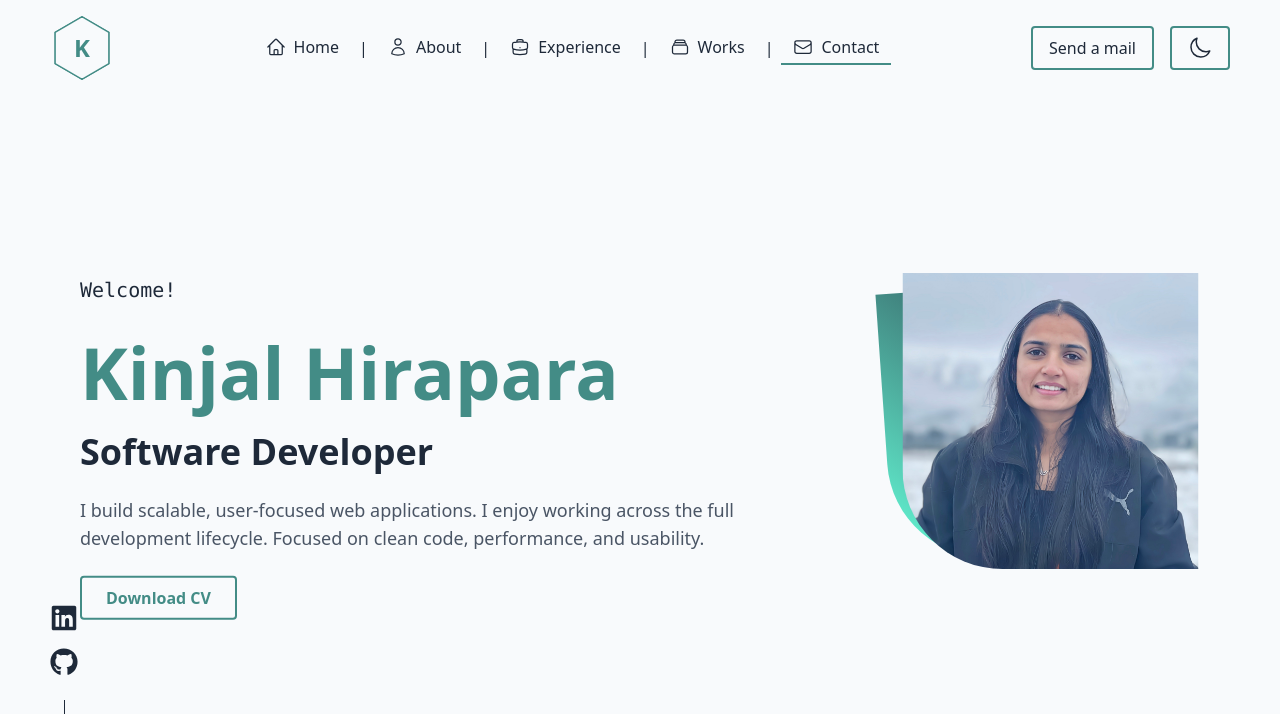
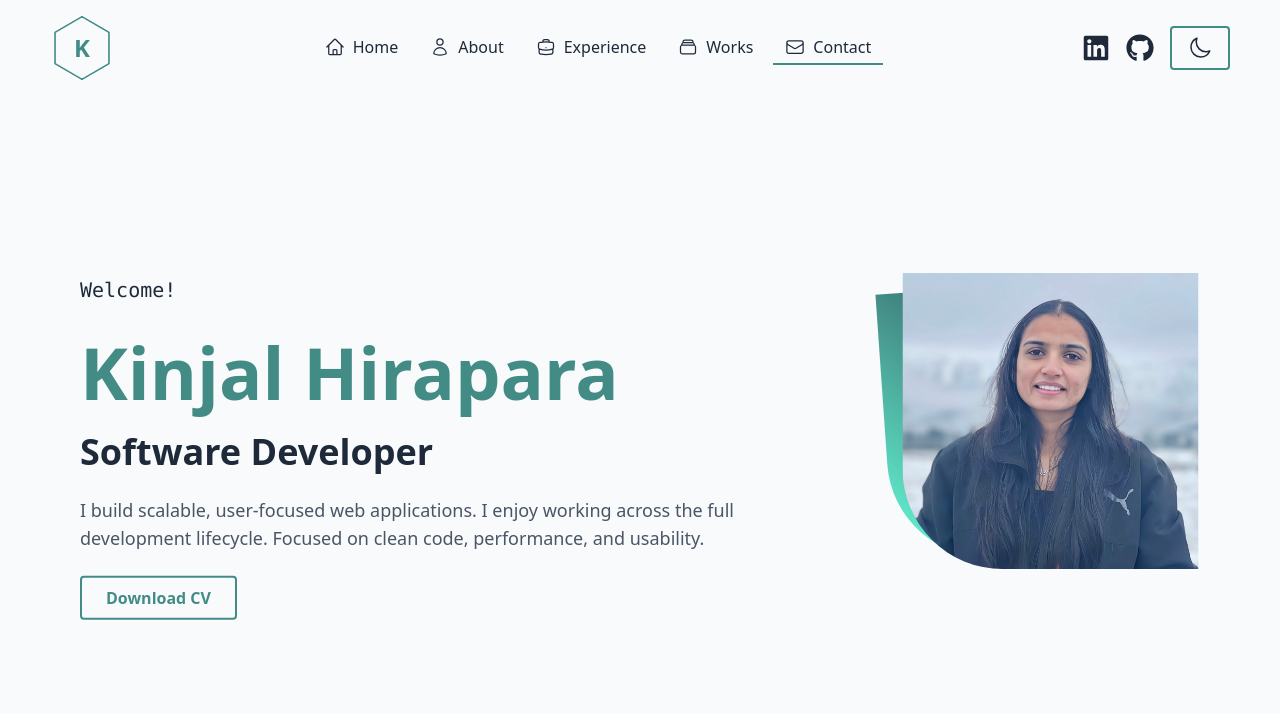
Before and after one commit to KinjalHirapara/portfolio, a React (Vite) app: page / in a window 1280 px wide. Shown: the top 714 px of the page. Built offline with nearby package versions, Linux system fonts and the light colour scheme.

Commit message:
Menu updated.

```diff
--- a/src/components/Nav.tsx
+++ b/src/components/Nav.tsx
@@ -1,16 +1,19 @@
+import { useState } from "react";
 import { useTheme } from "../context/ThemeContext";
 import NavLinks from "./NavLinks";
 import ThemeToggle from "./ThemeToggle";
 import { FaLinkedin, FaGithub } from "react-icons/fa";
+import { LuMenu, LuX } from "react-icons/lu";
 const Nav: React.FC = () => {
   const { theme } = useTheme();
+  const [menuOpen, setMenuOpen] = useState(false);
 
   return (
     <>
       <nav
-        className={`px-[5px] md:px-[50px] py-4 flex justify-between items-center w-full`}
+        className={`relative px-[5px] md:px-[50px] py-4 flex justify-between items-center w-full`}
       >
-        <a href="#home">
+        <a href="#home" className="flex items-center gap-3">
           <div className="logo relative w-16 h-16 text-primary">
             <div
               className={`hex-container inset-0 z-0 absolute top-0 left-0  flex items-center justify-center text-2xl font-bold cursor-pointer`}
@@ -22,16 +25,17 @@ const Nav: React.FC = () => {
             </div>
           </div>
         </a>
-        <div className="xl:flex hidden">
+        <div className="hidden xl:flex">
           <NavLinks />
         </div>
         <div className="flex items-center gap-4">
-          <div className="xl:hidden flex gap-4 justify-center items-center">
+          <div className="flex gap-4 justify-center items-center">
             <div>
               <a
                 href="https://www.linkedin.com/in/kinjalhirapara"
                 className="transition hover:-translate-y-1 hover:text-primary"
-                target="_blank" rel="noopener noreferrer"
+                target="_blank"
+                rel="noopener noreferrer"
               >
                 <FaLinkedin className="w-7 h-7 transition hover:-translate-y-1 hover:text-primary" />
               </a>
@@ -40,52 +44,60 @@ const Nav: React.FC = () => {
               <a
                 href="https://github.com/KinjalHirapara"
                 className="transition hover:-translate-y-1 hover:text-primary"
-                target="_blank" rel="noopener noreferrer"
+                target="_blank"
+                rel="noopener noreferrer"
               >
                 <FaGithub className="w-7 h-7 transition hover:-translate-y-1 hover:text-primary" />
               </a>
             </div>
           </div>
-          <div className="flex gap-2">
-            <a
-              className="px-4 py-2 rounded border-2 border-primary bg-transparent transition
-    hover:shadow-[3px_3px_0_0_var(--color-primary)] hover:-translate-x-1 hover:-translate-y-1"
-              href="mailto:kinjalhirapara25@gmail.com"
-            >
-              Send a mail
-            </a>
-          </div>
           <ThemeToggle />
+          <button
+            type="button"
+            className="xl:hidden cursor-pointer h-10 px-4 py-2 rounded border-2 border-primary bg-transparent transition hover:shadow-[3px_3px_0_0_var(--color-primary)] hover:-translate-x-1 hover:-translate-y-1 flex items-center gap-2 leading-none"
+            aria-label="Toggle menu"
+            aria-expanded={menuOpen}
+            onClick={() => setMenuOpen((open) => !open)}
+          >
+            {menuOpen ? (
+              <>
+                <LuX className="h-6 w-6" />
+              </>
+            ) : (
+              <>
+                <LuMenu className="h-6 w-6" />
+              </>
+            )}
+          </button>
         </div>
       </nav>
-      <div className="hidden xl:block fixed bottom-0 md:left-[50px] left-[10px] z-9">
-        <div className="flex flex-col gap-4 justify-center items-center">
-          <div>
-            <a
-              href="https://www.linkedin.com/in/kinjalhirapara"
-              className="transition hover:-translate-y-1 hover:text-primary"
-              target="_blank" rel="noopener noreferrer"
-            >
-              <FaLinkedin className="w-7 h-7 transition hover:-translate-y-1 hover:text-primary" />
-            </a>
-          </div>
-          <div>
-            <a
-              href="https://github.com/KinjalHirapara"
-              className="transition hover:-translate-y-1 hover:text-primary"
-              target="_blank" rel="noopener noreferrer"
-            >
-              <FaGithub className="w-7 h-7 transition hover:-translate-y-1 hover:text-primary" />
-            </a>
-          </div>
-
+      {menuOpen && (
+        <div className="xl:hidden fixed inset-0 z-30">
           <div
-            className={`w-px h-[100px] ${
-              theme === "dark" ? " bg-light " : "bg-dark"
-            } mt-2`}
+            className="absolute inset-0 bg-black/40"
+            onClick={() => setMenuOpen(false)}
           ></div>
+          <aside className="absolute right-0 top-0 h-full w-[260px] border-l border-primary bg-light text-textDark dark:bg-dark dark:text-textLight shadow-xl">
+            <div className="flex items-center justify-end p-4 border-b border-primary/30">
+              {/* <span className="text-sm font-semibold">Menu</span> */}
+              <button
+                type="button"
+                className="px-2 py-1 rounded border border-primary text-primary text-xs font-semibold"
+                aria-label="Close menu"
+                onClick={() => setMenuOpen(false)}
+              >
+                <LuX className="h-6 w-6" />
+              </button>
+            </div>
+            <div className="p-4">
+              <NavLinks
+                className="flex-col items-start gap-3 text-textDark dark:text-textLight"
+                onLinkClick={() => setMenuOpen(false)}
+              />
+            </div>
+          </aside>
         </div>
-      </div>
+      )}
     </>
   );
 };
--- a/src/components/NavLinks.tsx
+++ b/src/components/NavLinks.tsx
@@ -1,16 +1,19 @@
 import { useEffect, useRef, useState } from "react";
 import { navLinks } from "../constants";
 
-const NavLinks: React.FC<{ className?: string }> = (props) => {
+const NavLinks: React.FC<{
+  className?: string;
+  onLinkClick?: () => void;
+}> = (props) => {
   const SECTION_IDS = navLinks.map((link) => link.id);
   const [activeId, setActiveId] = useState("home");
 
   const intersections = useRef(new Map<string, IntersectionObserverEntry>());
 
   useEffect(() => {
-    const sections = SECTION_IDS
-      .map((id) => document.getElementById(id))
-      .filter((el): el is HTMLElement => Boolean(el));
+    const sections = SECTION_IDS.map((id) =>
+      document.getElementById(id),
+    ).filter((el): el is HTMLElement => Boolean(el));
 
     if (sections.length === 0) {
       return;
@@ -33,7 +36,7 @@ const NavLinks: React.FC<{ className?: string }> = (props) => {
       {
         root: null,
         threshold: [0.2, 0.4, 0.6],
-      }
+      },
     );
 
     sections.forEach((section) => observer.observe(section));
@@ -60,7 +63,7 @@ const NavLinks: React.FC<{ className?: string }> = (props) => {
           <div className="flex gap-2 justify-center items-center" key={index}>
             <a
               href={`#${link.id}`}
-              className={`cursor-pointer text-textlight flex items-center gap-2 px-3 py-1 capitalize border-b-2 transition ${
+              className={`cursor-pointer text-textDark dark:text-textLight flex items-center gap-2 px-3 py-1 capitalize border-b-2 transition ${
                 isActive
                   ? "border-primary"
                   : "border-transparent hover:bg-white/10"
@@ -69,14 +72,15 @@ const NavLinks: React.FC<{ className?: string }> = (props) => {
               onClick={(event) => {
                 event.preventDefault();
                 scrollTo(link.id);
+                props.onLinkClick?.();
               }}
             >
               <Icon className="w-5 h-5" />
-              <span className="hidden md:inline">{link.title}</span>
+              <span className="md:inline">{link.title}</span>
             </a>
-            {index < navLinks.length - 1 && (
-              <div className="text-textlight">|</div>
-            )}
+            {/* {index < navLinks.length - 1 && (
+              <div className="text-textDark dark:text-textLight">|</div>
+            )} */}
           </div>
         );
       })}
--- a/src/components/page.tsx
+++ b/src/components/page.tsx
@@ -8,7 +8,6 @@ import Contact from "./Contact";
 import Nav from "./Nav";
 import { useEffect, useState } from "react";
 import HexagonLoader from "./Loader";
-import NavLinks from "./NavLinks";
 
 const SectionRouter: React.FC = () => {
   const [loading, setLoading] = useState(true);
@@ -41,14 +40,6 @@ const SectionRouter: React.FC = () => {
             <Works />
             <Contact />
           </div>
-          {/* nav links  */}
-          <div className="xl:hidden md:block">
-            <div className="flex justify-center">
-              <div className="relative w-full flex justify-center gap-4 bg-primary p-2 text-textLight z-9">
-                <NavLinks />
-              </div>
-            </div>
-          </div>
         </div>
       </div>
     </div>
```
